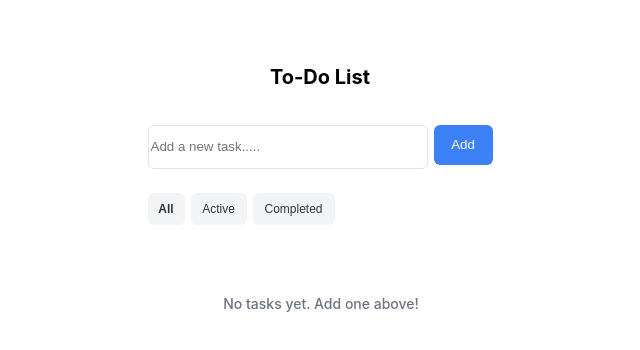
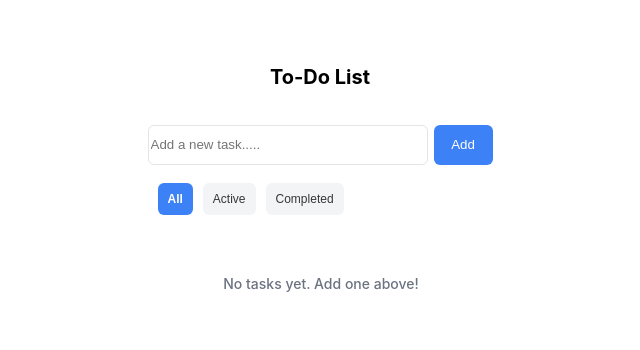
Before and after one commit to Bat-World/todoWithReact, a React (Create React App) app: page / in a window 1280 px wide. Shown: the top 350 px of the page, without its empty margins (304-944 px from the left). Built offline with nearby package versions, Linux system fonts and the light colour scheme.

Commit message:
functioning  classification

```diff
--- a/src/App.css
+++ b/src/App.css
@@ -39,21 +39,48 @@ body {
 
 #input-box {
   width: 280px;
-  height: 40px;
+  height: 36px;
   border-radius: 6px;
-  border: 1px solid #E4E4E7;
+  border: 1px solid #e4e4e7;
+}
+
+#input-:focus {
+  border: 1.5px solid #3c82f6;
 }
 
 #add-button {
   width: 60px;
   height: 40px;
-  background-color: #3C82F6;
+  background-color: #3c82f6;
   color: white;
   border-radius: 6px;
   border: none;
 }
 
-#task-states-section {
+#task-states-section button {
+  width: auto;
+  height: 32px;
+  border: none;
+  border-radius: 6px;
+  background-color: #f3f4f6;
+  color: #363636;
+  font-size: 12px;
+  padding: 0 10px;
+  margin-top: 20px;
+  margin-left: 10px;
+}
+
+#task-states-section button:hover {
+  background-color: #e0e0e0;
+}
+
+#task-states-section button.active-filter {
+  background-color: #3c82f6;
+  color: white;
+}
+
+
+/* #task-states-section {
   display: flex;
   flex-direction: row;
   width: 345px;
@@ -62,47 +89,44 @@ body {
   margin-top: 30px;
 }
 
-#all-tasks-button
-{
+#all-tasks-button {
   width: 37px;
   height: 32px;
   border: none;
   border-radius: 6px;
-  background-color: #F3F4F6;
+  background-color: #f3f4f6;
   color: #363636;
   font-size: 12px;
 }
-#active-tasks-button
-{
+#active-tasks-button {
   width: 56px;
   height: 32px;
   border: none;
   border-radius: 6px;
-  background-color: #F3F4F6;
+  background-color: #f3f4f6;
   color: #363636;
   font-size: 12px;
 }
-#completed-tasks-button
- {
+#completed-tasks-button {
   width: 82px;
   height: 32px;
   border: none;
   border-radius: 6px;
-  background-color: #F3F4F6;
+  background-color: #f3f4f6;
   color: #363636;
   font-size: 12px;
 }
 
 #all-tasks-button:hover,
 #active-tasks-button:hover,
-#completed-tasks-button:hover{
+#completed-tasks-button:hover {
   background-color: #e0e0e0;
 }
 
 button.active {
-    background-color: #3C82F6;
-    color: #F9F9F9;
-  }
+  background-color: #3c82f6;
+  color: #f9f9f9;
+} */
 
 #task-list-container {
   width: 345px;
@@ -112,17 +136,16 @@ button.active {
   margin-top: 20px;
 }
 
-  #list-container{
+#list-container {
   width: 345px;
   height: 62px;
-    background-color: #F3F4F6;
+  background-color: #f3f4f6;
   border: none;
   border-radius: 5px;
   display: flex;
   align-items: center;
   gap: 10px;
 }
-
 
 #number-of-tasks-section {
   width: 347px;
@@ -131,7 +154,7 @@ button.active {
 
 #number-of-task {
   text-align: center;
-  color: #6B7280;
+  color: #6b7280;
   font-size: 14px;
   font-weight: 500;
   margin-top: 40px;
--- a/src/App.js
+++ b/src/App.js
@@ -14,7 +14,7 @@ function App() {
   const [error, setError] = useState("");
   const [numberOfTasks, setNumberOfTasks] = useState(0);
   const [numOfCompletedTasks, setNumberOfCompletedTasks] = useState(0);
-  const [filterState, setFilterState] = useState("All")
+  const [filterState, setFilterState] = useState("All");
 
   const handleInputChange = (event) => {
     setInputValue(event.target.value);
@@ -35,19 +35,15 @@ function App() {
     }
   };
 
-
   const handlePressKey = (event) => {
-  if (event.key === "Enter"){
+    if (event.key === "Enter") {
       handleAddButtonClick();
     }
-}
-
-
+  };
 
   const handleCheckBox = (event) => {
     if (event.target.checked) {
       setNumberOfCompletedTasks(numOfCompletedTasks + 1);
-
     } else {
       setNumberOfCompletedTasks(numOfCompletedTasks - 1);
     }
@@ -65,18 +61,15 @@ const handlePressKey = (event) => {
     });
     setTodos(newTodos);
 
-
-    const completedCount = newTodos.filter((todo) => todo.status === "COMPLETED")
-      .length;
+    const completedCount = newTodos.filter(
+      (todo) => todo.status === "COMPLETED"
+    ).length;
     setNumberOfCompletedTasks(completedCount);
   };
-
 
   const handleFilterState = (state) => {
     setFilterState(state);
   };
-
-
 
   return (
     <div className="App">
@@ -99,9 +92,27 @@ const handlePressKey = (event) => {
           </div>
         </div>
         <div id="task-states-section">
-          <button id="all-tasks-button" onClick={() => handleFilterState("All")}    className={filterState === "All" ? "active-filter" : ""}>All</button>
-          <button id="active-tasks-button" onClick={() => handleFilterState("Active")}     className={filterState === "Active" ? "active-filter" : ""}>Active</button>
-          <button id="completed-tasks-button" onClick={() => handleFilterState("Completed")}     className={filterState === "Completed" ? "active-filter" : ""}>Completed</button>
+          <button
+            id="all-tasks-button"
+            onClick={() => handleFilterState("All")}
+            className={filterState === "All" ? "active-filter" : ""}
+          >
+            All
+          </button>
+          <button
+            id="active-tasks-button"
+            onClick={() => handleFilterState("ACTIVE")}
+            className={filterState === "ACTIVE" ? "active-filter" : ""}
+          >
+            Active
+          </button>
+          <button
+            id="completed-tasks-button"
+            onClick={() => handleFilterState("COMPLETED")}
+            className={filterState === "COMPLETED" ? "active-filter" : ""}
+          >
+            Completed
+          </button>
         </div>
 
         <div id="task-list-container">
@@ -120,15 +131,16 @@ const handlePressKey = (event) => {
                   checked={todo.status === "COMPLETED"}
                   onChange={() => handleBox(todo.id)}
                 />
-        <span className={todo.status === "COMPLETED" ? "completed-task" : ""}>
+                <span
+                  className={
+                    todo.status === "COMPLETED" ? "completed-task" : ""
+                  }
+                >
                   {todo.text}
                 </span>
               </div>
             ))}
         </div>
-
-
-
 
         <div id="number-of-tasks-section">
           {/* Gotta ask from teacher */}
@@ -145,6 +157,4 @@ const handlePressKey = (event) => {
   );
 }
 
-
-
 export default App;
```
Lines whose indentation alone changed are shown as unchanged.
